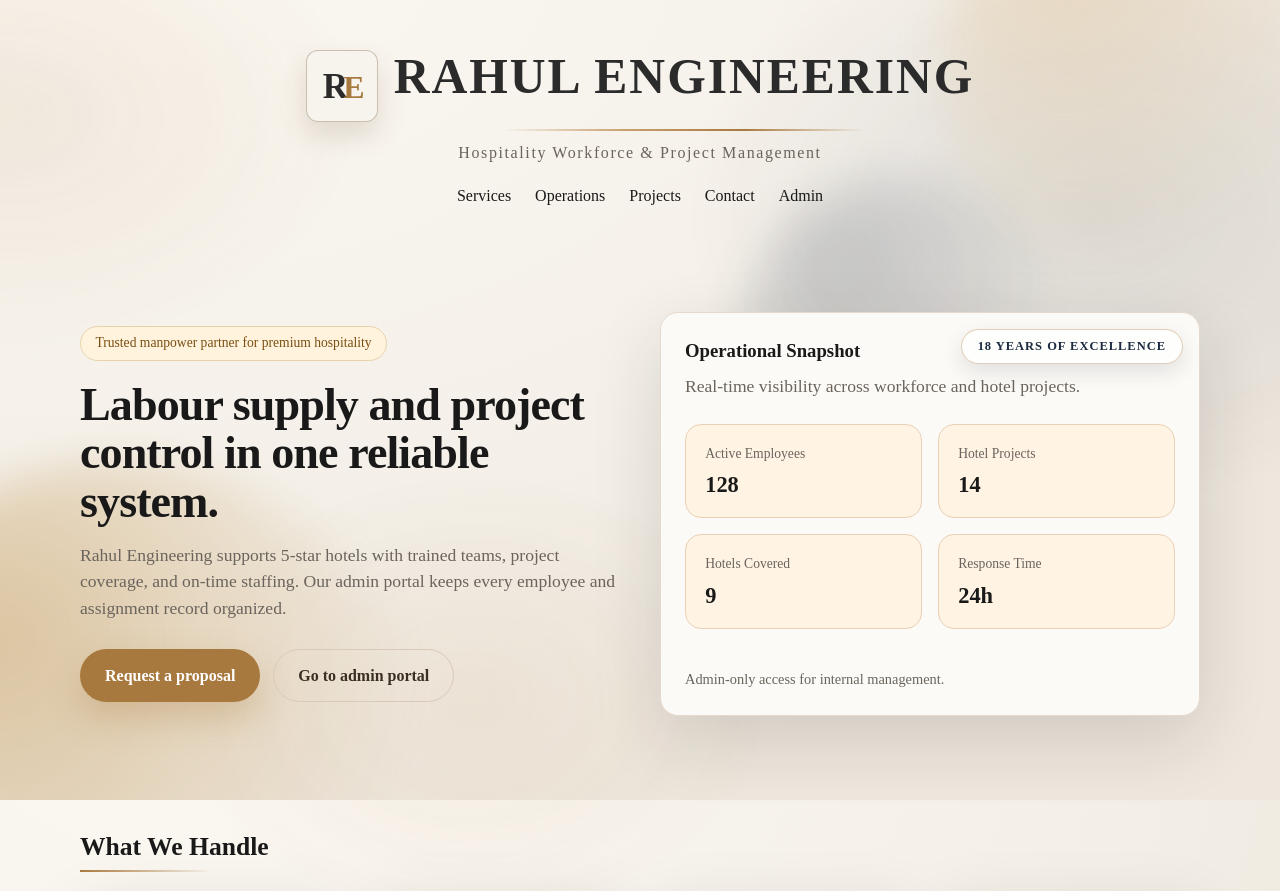
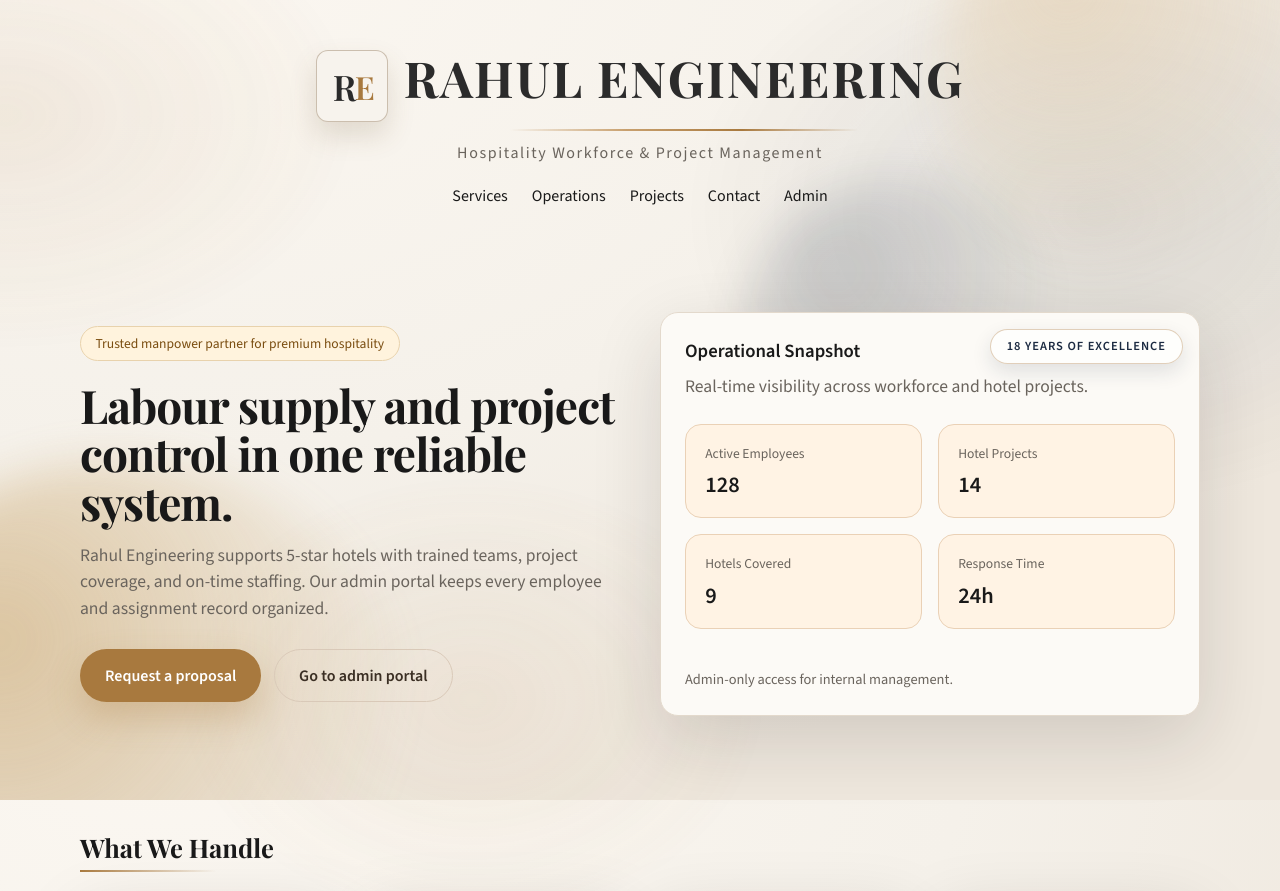
Before and after one commit to rahullpandey/rahul-engineering, a Next.js app: page / in a window 1280 px wide. Shown: the top 891 px of the page. Built offline with nearby package versions, Linux system fonts and the light colour scheme; no server answers; the database is empty.

Commit message:
Revert font change to original styling

```diff
--- a/app/globals.css
+++ b/app/globals.css
@@ -1,3 +1,5 @@
+@import url("https://fonts.googleapis.com/css2?family=Playfair+Display:wght@500;600;700&family=Source+Sans+3:wght@400;500;600&display=swap");
+
 :root {
   color-scheme: light;
   --bg: #f5f3ee;
@@ -24,7 +26,7 @@ html, body {
 }
 
 body {
-  font-family: "Times New Roman", Times, serif;
+  font-family: "Source Sans 3", "Segoe UI", sans-serif;
   background:
     radial-gradient(1400px 900px at 12% -8%, #fbf7f1 0%, #f5f1ea 58%, #eee7dd 100%),
     radial-gradient(900px 700px at 92% 12%, rgba(168, 121, 62, 0.12), transparent 60%),
@@ -250,6 +252,7 @@ textarea {
 }
 
 .section-title {
+  font-family: "Playfair Display", "Times New Roman", serif;
   font-size: 1.6rem;
   margin: 3rem 0 1.25rem;
   position: relative;
@@ -419,6 +422,7 @@ textarea {
 
 .logo-architect span {
   position: absolute;
+  font-family: "Playfair Display", "Times New Roman", serif;
   font-weight: 600;
 }
 
--- a/app/page.js
+++ b/app/page.js
@@ -37,7 +37,8 @@ export default async function HomePage({ searchParams }) {
                   fontWeight: 700,
                   fontSize: "3.1rem",
                   letterSpacing: "0.04em",
-                  textTransform: "uppercase"
+                  textTransform: "uppercase",
+                  fontFamily: "\"Playfair Display\", \"Times New Roman\", serif"
                 }}
               >
                 Rahul Engineering
```
